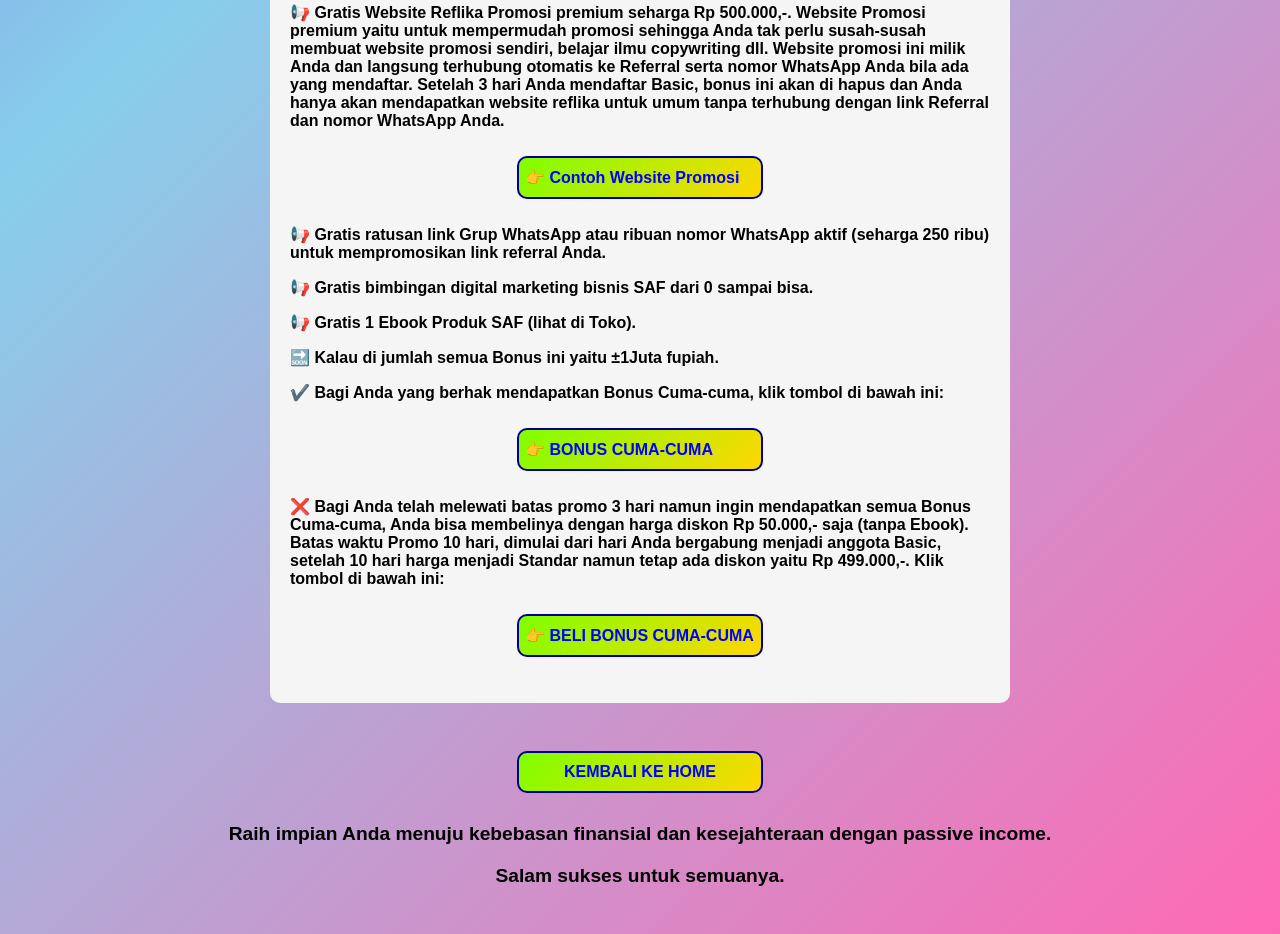
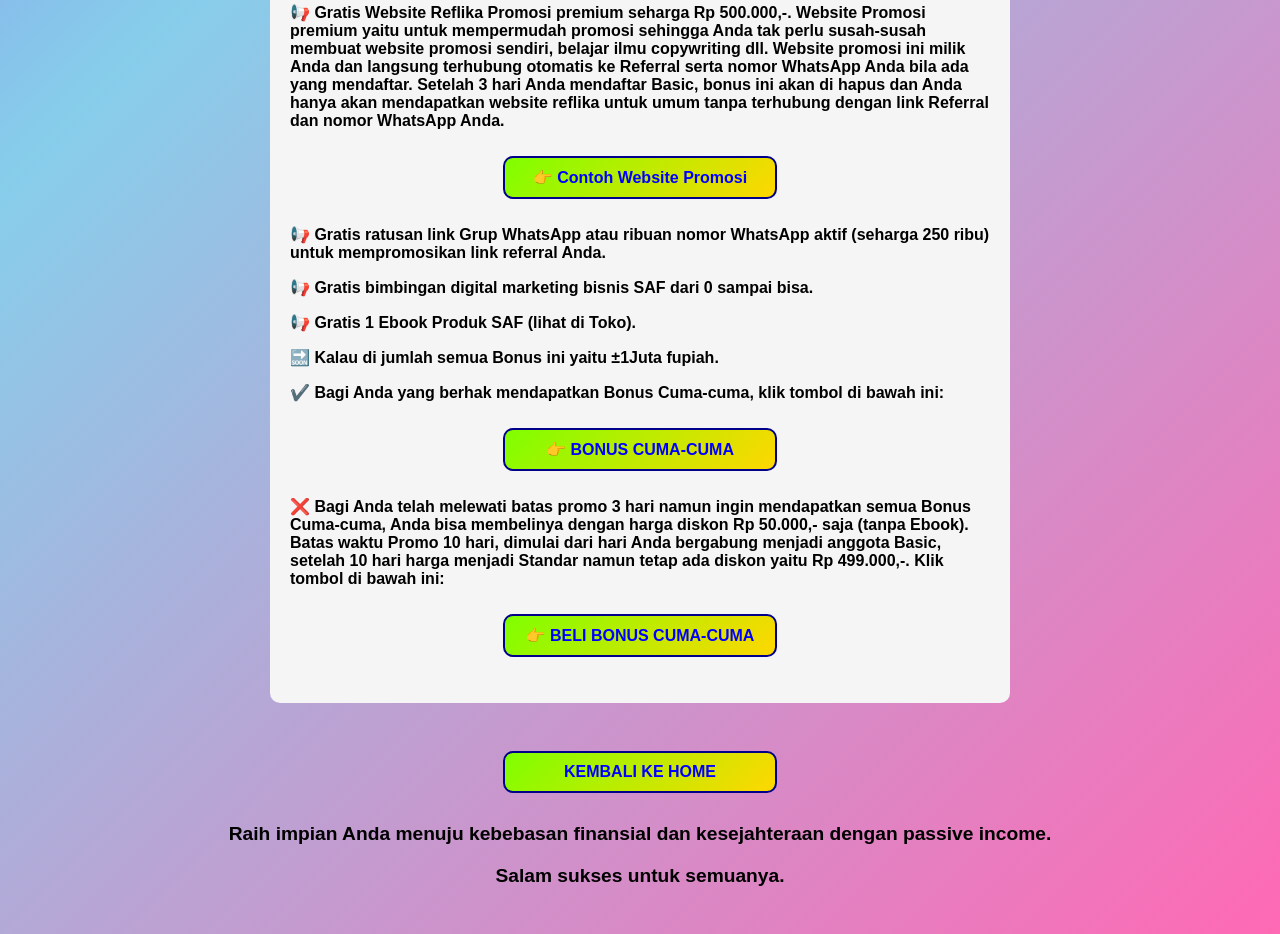
Before and after one commit to SAFF35/Mb3, a plain HTML site: page index.html in a window 1280 px wide. Shown: the part 1838-2772 px from the top of the page. Drawn offline with Linux system fonts and the light colour scheme.

Commit message:
Update index.html

```diff
--- a/index.html
+++ b/index.html
@@ -41,13 +41,14 @@
       background: linear-gradient(135deg, #7fff00, #ffd700);
       border: 2px solid #00008B;
       color: blue;
-      padding: 10px 6px;
+      padding: 10px 20px;
       text-decoration: none;
       border-radius: 10px;
       margin: 10px auto;
       font-size: 1rem;
       width: fit-content;
       width: 230px;
+      text-align: center;
     }
     .button:hover {
       background-color: #6a11cb;
```
